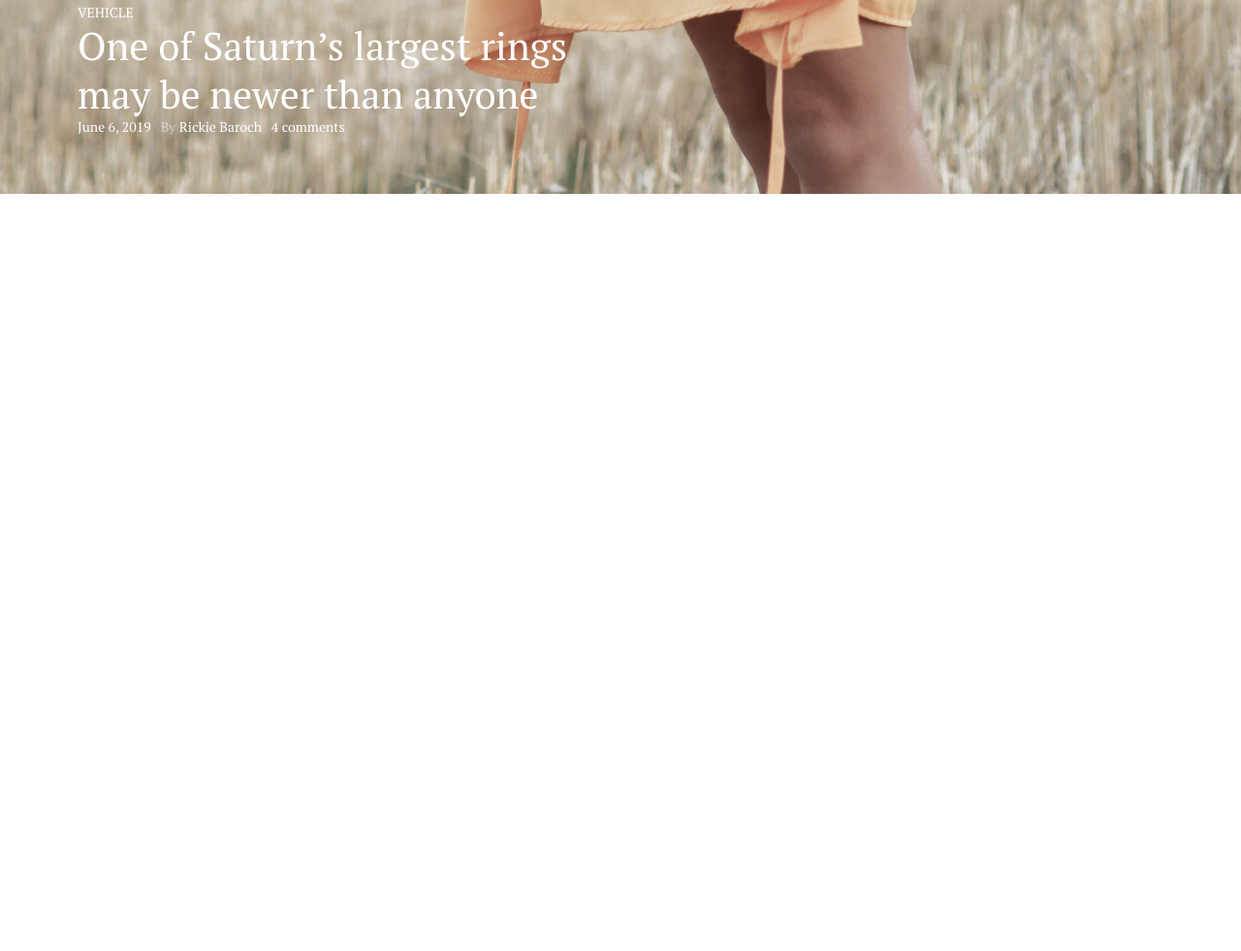
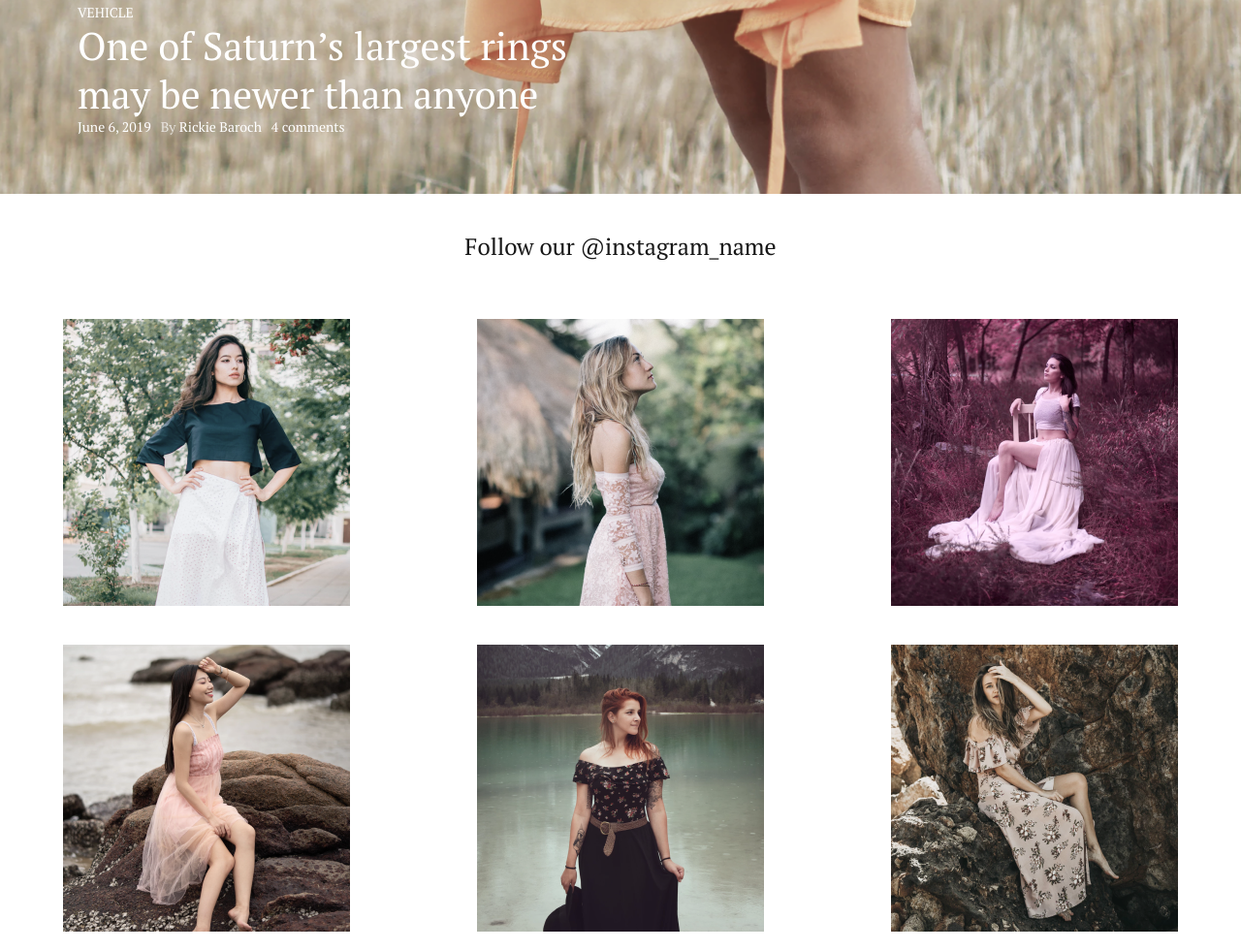
Before and after one commit to KeS334/fashion-blog, a plain HTML site: page index.html in a window 1280 px wide. Shown: the part 500-1481 px from the top of the page at 97% size. Before the commit the page ends 800 px from the top, so only its background shows below. Drawn offline with Linux system fonts and the light colour scheme.

Commit message:
add gallery

```diff
--- a/index.html
+++ b/index.html
@@ -33,6 +33,19 @@
     </div>
 
 </section>
+<section class="page__gallery gallery">
+    <p class="gallery__title">Follow our @instagram_name</p>
+    </div>
+    <div class="gallery__raw">
+        <img src="images/g1.png" alt="gallery-photo-1">
+        <img src="images/g2.png" alt="gallery-photo-2">
+        <img src="images/g3.png" alt="gallery-photo-3">
+        <img src="images/g4.png" alt="gallery-photo-4">
+        <img src="images/g5.png" alt="gallery-photo-5">
+        <img src="images/g6.png" alt="gallery-photo-6">
+
+    </div>
+</section>
 
 
 </body>
--- /dev/null
+++ b/styles/scss/_gallery.scss
@@ -0,0 +1,17 @@
+.gallery{
+  &__title{
+    margin: 39px 0;
+    text-align: center;
+    @include set-font(24,31);
+  }
+  &__raw{
+    display: flex;
+    justify-content: space-around;
+    flex-wrap: wrap;
+    img{
+      width: 296px;
+      height: 296px;
+      margin: 20px;
+    }
+  }
+}
--- a/styles/scss/_header.scss
+++ b/styles/scss/_header.scss
@@ -7,11 +7,14 @@
     &__left-side{
       display: flex;
       align-items: center;
+      font-weight: 700;
+      @include set-font(25,33);
     }
     &__right-side{
       display: flex;
       align-items: center;
       justify-content: space-between;
+      @include set-font(14,19);
     }
 }
 .nav{
--- a/styles/scss/_poster.scss
+++ b/styles/scss/_poster.scss
@@ -27,7 +27,7 @@
       margin-right: 10px;
     }
     span{
-      opacity: 0.5;
+      opacity: 0.7;
     }
   }
 }
--- a/styles/scss/style.scss
+++ b/styles/scss/style.scss
@@ -1,3 +1,4 @@
 @import 'global';
 @import 'header';
 @import 'poster';
+@import 'gallery';
```
Also changed, not shown: images/g1.png (added), images/g2.png (added), images/g3.png (added), images/g4.png (added), images/g5.png (added), images/g6.png (added), styles/css/style.css.
